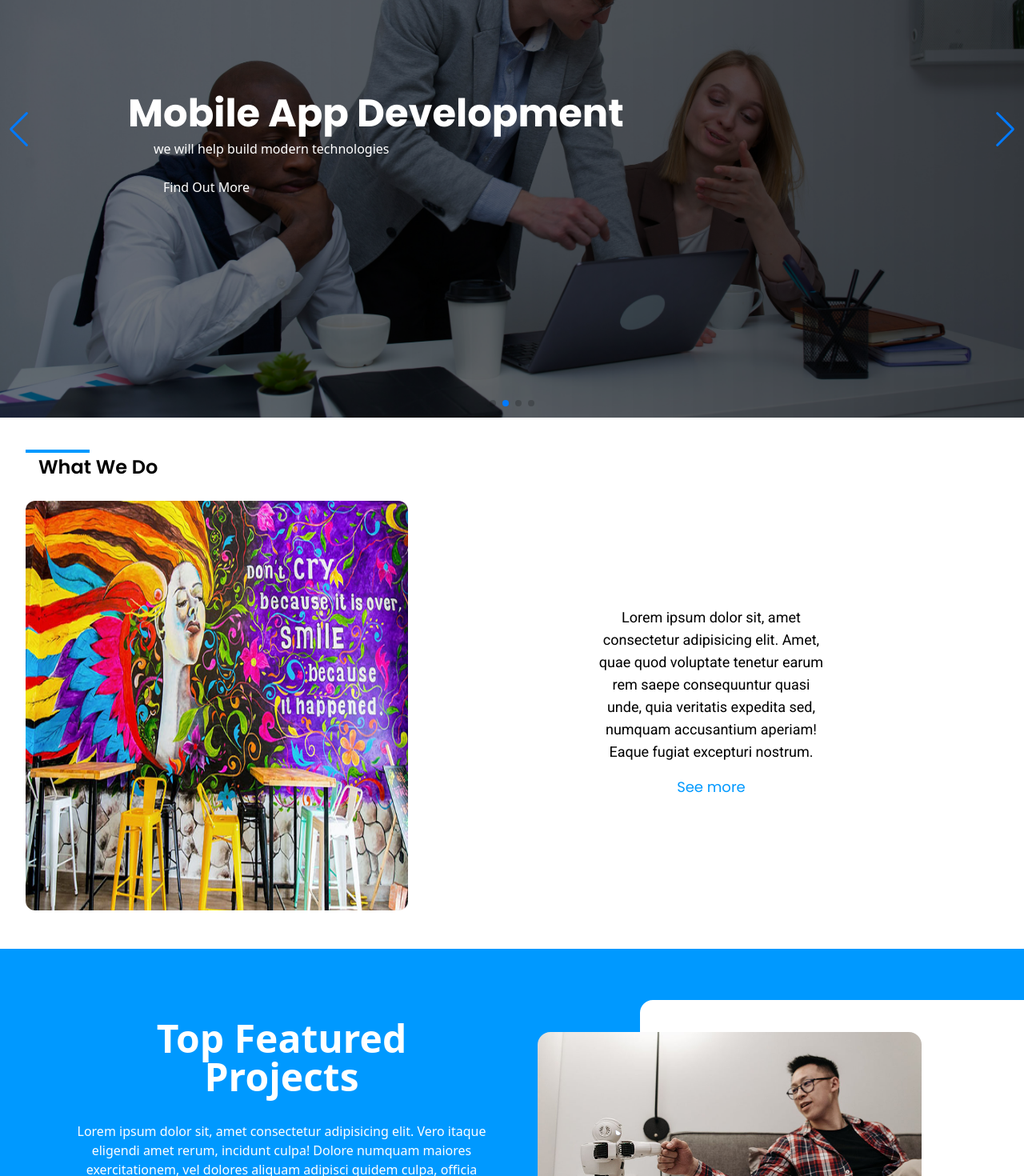
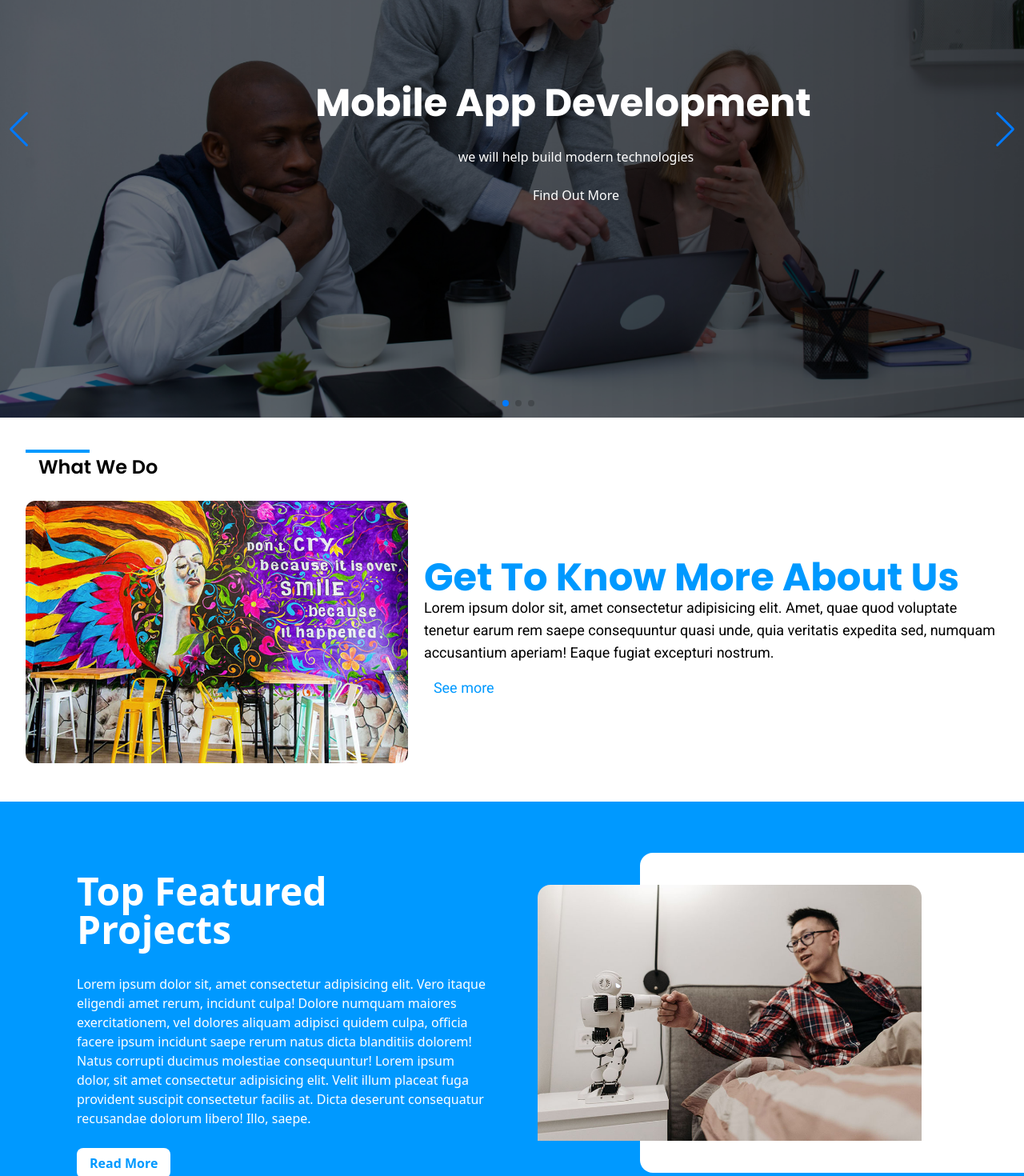
Before and after one commit to edyting/aaes-official, a React (Vite) app in the folder client/: page / in a window 1280 px wide. Shown: the part 280-1750 px from the top of the page at 80% size. Built offline with nearby package versions, Linux system fonts and the light colour scheme.

Commit message:
working on responsiveness

```diff
--- a/client/src/components/Carousel.jsx
+++ b/client/src/components/Carousel.jsx
@@ -52,7 +52,7 @@ console.log(winsize);
 // dynamic attribute
 let showNavigation = (winsize > 300)?" ":{navigation:'navigation'};
 
-console.log(showNavigation,winsize);
+
 
 export default function Carousel() {
 
@@ -66,8 +66,9 @@ export default function Carousel() {
   navigation
   autoplay={{delay:5000}}
   pagination={{ clickable: true }}
+
   // scrollbar={{ draggable: true }}
-  className='w-screen h-[40vh] md:h-[90vh] '
+  className='max-w-screen min-h-[40vh] md:h-[90vh] '
     >
 
 
@@ -78,8 +79,8 @@ export default function Carousel() {
             <div className=" relative bg-gradient-to-r from-[rgba(0,0,0,0.5)] to-[rgba(0,0,0,0.7)] max-w-full h-full">
             <img className='absolute mix-blend-overlay ease-linear transition object-cover w-full h-full ' src={image.image} alt="" />
             {/* welcome text */}
-            <div className="absolute text-white top-[30%] md:top-[45%] left-[2rem] md:left-[10rem]">
-              <h2 className='md:text-[3rem] text-2xl capitalize font-poppins font-bold '>{image.title}</h2>
+            <div className="absolute  w-[60%]  text-white top-[20%] flex text-center flex-col mx-auto md:top-[40%] left-[2rem] md:left-[25%]">
+              <h2 className='md:text-[3rem] text-2xl capitalize font-poppins font-bold leading-relaxed '>{image.title}</h2>
               <p className='pl-[2rem] py-[1rem]'>{image.text}</p>
               <div className="pl-[2rem]">
                 <button className='capitalize bg-primary px-3 py-2 font rounded-full'>{image.btn}</button>
--- a/client/src/components/EventsCarousel.jsx
+++ b/client/src/components/EventsCarousel.jsx
@@ -102,8 +102,8 @@ export default function EventsCarousel({items}) {
       </CarouselContent>
       {/* navigation */}
       <div className="flex  top-[24rem]  right-16 justify-between  gap-10 w-[20%]  absolute md:relative">
-      <CarouselPrevious className=" w-[5rem]  "/>
-      <CarouselNext className="w-[5rem]  "/>
+      {/* <CarouselPrevious className=" w-[5rem]  "/>
+      <CarouselNext className="w-[5rem]  "/> */}
       </div>
     </Carousel>
 
--- a/client/src/components/Footer.jsx
+++ b/client/src/components/Footer.jsx
@@ -6,7 +6,7 @@ import Newsletter from './Newsletter';
 
 function Footer() {
   return (
-    <div className='bg-[#0099ff] w-screen '>
+    <div className='bg-[#0099ff] max-w-screen '>
         {/* flex */}
       <div className="md:w-[80%] mx-auto md:mx-12 lg:mx-auto">
             {/* top */}
--- a/client/src/pages/about/ExecutiveShow.jsx
+++ b/client/src/pages/about/ExecutiveShow.jsx
@@ -28,7 +28,7 @@ const ExecutiveShow = () => {
                     {/* inner */}
                     <div className="">
                     {/* image */}
-                    <div className="w-full h-full">
+                    <div className="max-w-[] max-h-full">
                         <img src={card.image} alt="" className="w-[100%] h-full" />
                     </div>
                     {/* text-card */}
--- a/client/src/pages/home/Second.jsx
+++ b/client/src/pages/home/Second.jsx
@@ -4,7 +4,7 @@ import { Link } from 'react-router-dom'
 
 function Second() {
   return (
-    <div className='md:mt-8 mt-4 mx-[1rem] md:mx-[2rem]'>
+    <div className='md:mt-8 mt-4 mx-[1rem] max-w-screen  md:mx-[2rem]'>
       {/* top */}
       <div className="mb-4 py-2">
         {/* red */}
@@ -18,19 +18,25 @@ function Second() {
       </div>
 
       {/* flex */}
-      <div className="w-[full] flex lg:gap-[20px] flex-col md:flex-row md:h-[32rem]">
+      <div className="max-w-[full] flex lg:gap-[20px]  flex-col md:flex-row md:max-h-[32rem]">
+
+
         {/* left */}
-        <div className="w-full mb-2 md:mb-0  rounded-xl   md:h-full  h-[20rem] ">
+        <div className="w-full mb-5 md:mb-0   rounded-xl    md:max-h-full  max-h-[20rem] ">
           {/* image */}
-          <img src={image} className='w-full rounded-xl h-full object-center' alt="" />
+          <img src={image} className='max-w-full rounded-xl max-h-full object-center' alt="" />
         </div>
+
+
         {/* right */}
-        <div className=" flex items-center justify-center">
+        <div className=" flex items-center  justify-center">
           {/* text */}
-          <div className="text-center md:w-2/5  ">
+          <div className="text-start md:max-w-2/5 leading-loose  ">
+
+              <h2 className='capitalize font-poppins md:text-5xl text-3xl  font-bold text-[#0099ff]' >Get to know more about us</h2>
             <p className='font-roboto md:text-lg'>Lorem ipsum dolor sit, amet consectetur adipisicing elit. Amet, quae quod voluptate tenetur earum rem saepe consequuntur quasi unde, quia veritatis expedita sed, numquam accusantium aperiam! Eaque fugiat excepturi nostrum.</p>
             {/* button */}
-            <button className='bg-primary font-poppins text-[#0099ff] rounded-lg mt-2 px-3 py-2 text-lg'>
+            <button className='bg-primary font-roboto text-[#0099ff] rounded-lg mt-2 px-3 py-2 text-lg'>
               <Link to={'/about'}>
               See more
               </Link>
--- a/client/src/pages/projects/SingleProject.jsx
+++ b/client/src/pages/projects/SingleProject.jsx
@@ -29,7 +29,7 @@ function SingleProject() {
     <div>
       <div className='mt-4 md:mt-12 flex flex-col  md:relative '>
         {/* container start */}
-        <div className="md:h-[60vh] w-full  bg-[#0099ff] ">
+        <div className="md:h-[65vh] w-full  bg-[#0099ff] ">
 
             {currentproject.map((project)=>(
                 // container
@@ -38,15 +38,15 @@ function SingleProject() {
 
             {/* descriptive text */}
             <div className="md:w-[32rem] h-[24rem]  md:absolute md:top-20 md:left-24 ">
-                  <h2 className='md:text-5xl text-2xl capitalize text-center my-2 text-white font-bold'>Top featured projects</h2>
+                  <h2 className='md:text-5xl text-2xl capitalize text-start my-2 text-white font-bold'>Top featured projects</h2>
                   {/* paragraph */}
                   <div className="">
-                    <p className='text-center text-white my-8'>
+                    <p className='text-start text-white my-8'>
                         {project.desc}
                     </p>
                   </div>
                   {/* button */}
-                  <div className="text-center rounded-lg">
+                  <div className="text-start rounded-lg">
                     <Link to='/projects/[12]/' className='bg-white text-[#0099ff] font-semibold capitalize px-4 py-2 rounded-[0.5rem]'>Read more</Link>
                   </div>
 
```
